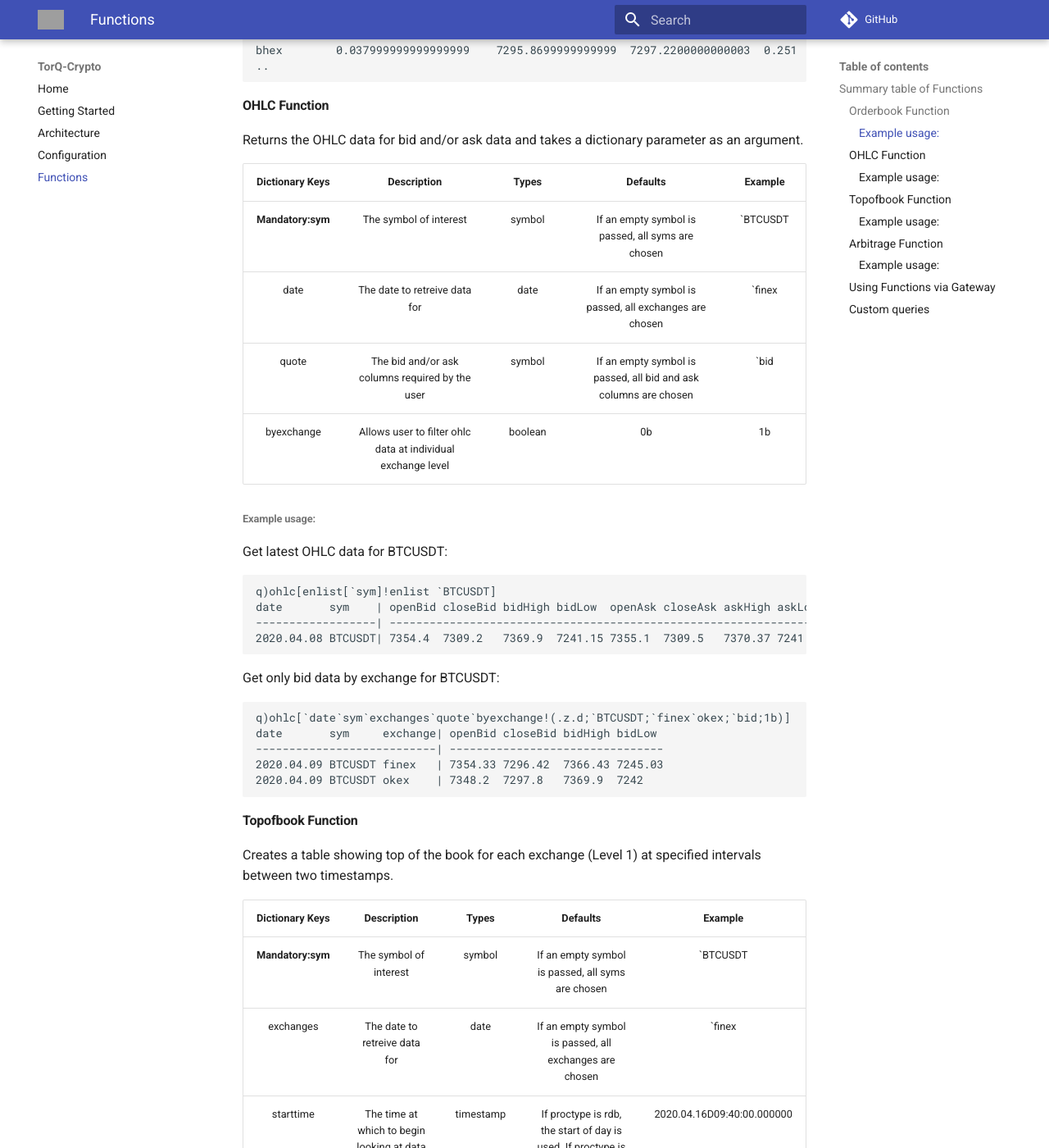
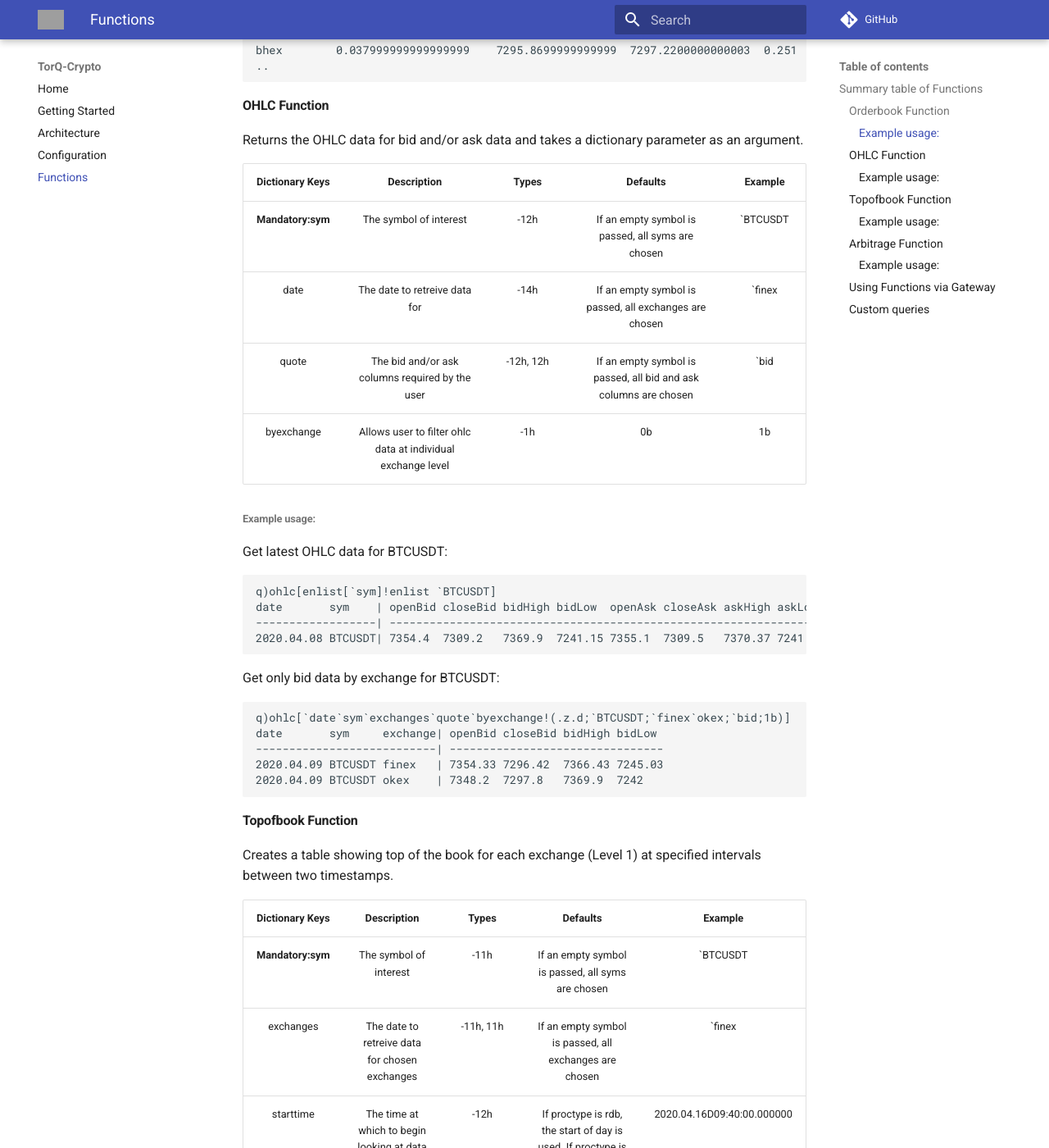
Before and after one commit to DataIntellectTech/TorQ-Crypto, an MkDocs documentation site: the page built from docs/Crypto Functions.md, in a window 1280 px wide and 1400 px high, scrolled down 1785 px. Shown: the whole window at 82% size. Built offline with MkDocs 1.6.1 and Material for MkDocs 9.7.7, drawn with Linux system fonts in a browser that asks for light colours; comment, search, counter and statistics services are not loaded; old or Windows-style settings are respelled for this version of MkDocs; some of the changed text lies outside the part shown; grey boxes are pictures that could not be loaded.

Commit message:
Updated to kdb types in function tables

```diff
--- a/docs/Crypto Functions.md
+++ b/docs/Crypto Functions.md
@@ -17,10 +17,10 @@ Returns level 2 orderbook and takes a dictionary parameter as an argument.
 
 | Dictionary Keys |       Description      |    Types     |     Defaults      |     Example      |
 | :-------------: | :--------------------: | :----------: | :---------------: | :--------------: |
-| **Mandatory:sym** | The symbol of interest |symbol        | If an empty symbol is passed, all syms are chosen | \`BTCUSDT |
-| exchanges       | The exchanges to be queried |symbol        | If an empty symbol is passed, all exchanges are chosen | \`finex |
-| timestamp       | The time to subtract the window from | timestamp     | If proctype is rdb, default time is the last time data is received. If proctype is hdb, default time is the last time data was received for the previous day | 2020.04.16D09:40:00.0000000 |
-| window          | The amount of time from the timestamp to look at | second        | Twice as long as the frequency of querying data (.crypto.deffreq) | 00:00:30 |
+| **Mandatory:sym** | The symbol of interest | -11h        | If an empty symbol is passed, all syms are chosen | \`BTCUSDT |
+| exchanges       | The exchanges to be queried |-11h, 11h        | If an empty symbol is passed, all exchanges are chosen | \`finex |
+| timestamp       | The time to subtract the window from | -12h     | If proctype is rdb, default time is the last time data is received. If proctype is hdb, default time is the last time data was received for the previous day | 2020.04.16D09:40:00.0000000 |
+| window          | The amount of time from the timestamp to look at | -18h        | Twice as long as the frequency of querying data (.crypto.deffreq) | 00:00:30 |
 
 If a null parameter is passed in the dictionary argument, this will remove the relevant key from the where clause of the query.
 This function may be run on the RDB and/or HDB and will adjust defaults for queries accordingly.
@@ -54,10 +54,10 @@ Returns the OHLC data for bid and/or ask data and takes a dictionary parameter a
 
 | Dictionary Keys |       Description      |    Types     |     Defaults      |     Example      |
 | :-------------: | :--------------------: | :----------: | :---------------: | :--------------: |
-| **Mandatory:sym** | The symbol of interest |symbol        | If an empty symbol is passed, all syms are chosen | \`BTCUSDT |
-| date            | The date to retreive data for |date        | If an empty symbol is passed, all exchanges are chosen | \`finex |
-| quote           | The bid and/or ask columns required by the user | symbol     | If an empty symbol is passed, all bid and ask columns are chosen | \`bid |
-| byexchange      | Allows user to filter ohlc data at individual exchange level | boolean | 0b | 1b |
+| **Mandatory:sym** | The symbol of interest |-12h        | If an empty symbol is passed, all syms are chosen | \`BTCUSDT |
+| date            | The date to retreive data for |-14h        | If an empty symbol is passed, all exchanges are chosen | \`finex |
+| quote           | The bid and/or ask columns required by the user | -12h, 12h     | If an empty symbol is passed, all bid and ask columns are chosen | \`bid |
+| byexchange      | Allows user to filter ohlc data at individual exchange level | -1h | 0b | 1b |
 
 ###### Example usage:
 Get latest OHLC data for BTCUSDT:
@@ -82,11 +82,11 @@ Creates a table showing top of the book for each exchange (Level 1) at specified
 
 | Dictionary Keys |       Description      |    Types     |     Defaults      |     Example      |
 | :-------------: | :--------------------: | :----------: | :---------------: | :--------------: |
-| **Mandatory:sym** | The symbol of interest |symbol        | If an empty symbol is passed, all syms are chosen | \`BTCUSDT |
-| exchanges       | The date to retreive data for |date        | If an empty symbol is passed, all exchanges are chosen | \`finex |
-| starttime       | The time at which to begin looking at data | timestamp     | If proctype is rdb, the start of day is used. If proctype is hdb, start of previous day is used | 2020.04.16D09:40:00.000000 |
-| endtime         | the time at which to stop looking at data | timestamp | If proctype is rdb, the query time is used. If proctype is hdb, the end of previos day is used.  | 2020.04.16D12:00:00.000000 |
-| bucket          | What bucket of time to group data by | second | 00:01:00 | 00:02:00 |
+| **Mandatory:sym** | The symbol of interest |-11h        | If an empty symbol is passed, all syms are chosen | \`BTCUSDT |
+| exchanges       | The date to retreive data for chosen exchanges|-11h, 11h        | If an empty symbol is passed, all exchanges are chosen | \`finex |
+| starttime       | The time at which to begin looking at data | -12h     | If proctype is rdb, the start of day is used. If proctype is hdb, start of previous day is used | 2020.04.16D09:40:00.000000 |
+| endtime         | the time at which to stop looking at data | -12h | If proctype is rdb, the query time is used. If proctype is hdb, the end of previos day is used.  | 2020.04.16D12:00:00.000000 |
+| bucket          | What bucket of time to group data by | -18h | 00:01:00 | 00:02:00 |
 
 If a null parameter value is passed in, this will remove the pertinent where clause from the query.
 This function can be run on the RDB and/or HDB and will adjust queries accordingly.
@@ -133,11 +133,11 @@ Exchange fees are not accounted for, so the actual profit will be lower than sho
 
 | Dictionary Keys |       Description      |    Types     |     Defaults      |     Example      |
 | :-------------: | :--------------------: | :----------: | :---------------: | :--------------: |
-| **Mandatory:sym** | The symbol of interest |symbol        | If an empty symbol is passed, all syms are chosen | \`BTCUSDT |
-| exchanges       | The date to retreive data for |date        | If an empty symbol is passed, all exchanges are chosen | \`finex |
-| starttime       | The time at which to begin looking at data | timestamp     | If proctype is rdb, the start of day is used. If proctype is hdb, start of previous day is used | 2020.04.16D09:40:00.000000 |
-| endtime         | The time at which to stop looking at data | timestamp | If proctype is rdb, the query time is used. If proctype is hdb, the end of previos day is used.  | 2020.04.16D12:00:00.000000 |
-| bucket          | What bucket of time to group data by | second | 00:01:00 | 00:02:00 |
+| **Mandatory:sym** | The symbol of interest |-12h        | If an empty symbol is passed, all syms are chosen | \`BTCUSDT |
+| exchanges       | The date to retreive data for chosen exchanges |-11h, 11h        | If an empty symbol is passed, all exchanges are chosen | \`finex |
+| starttime       | The time at which to begin looking at data |-12h     | If proctype is rdb, the start of day is used. If proctype is hdb, start of previous day is used | 2020.04.16D09:40:00.000000 |
+| endtime         | The time at which to stop looking at data |-12h | If proctype is rdb, the query time is used. If proctype is hdb, the end of previos day is used.  | 2020.04.16D12:00:00.000000 |
+| bucket          | What bucket of time to group data by |-18h | 00:01:00 | 00:02:00 |
 
 The Arbitrage function calls the topofbook function and adds columns saying if there is a chance
 of risk free profit and what that potential profit is.
```
